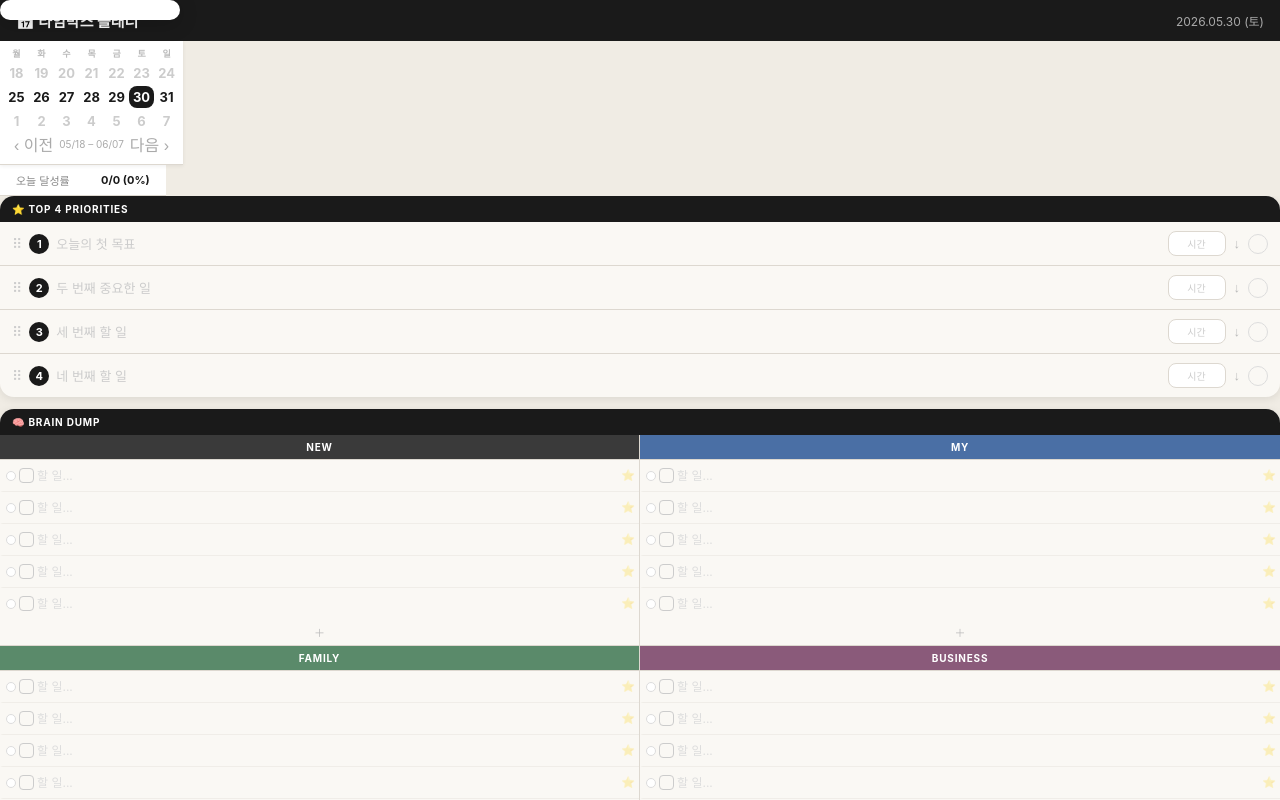
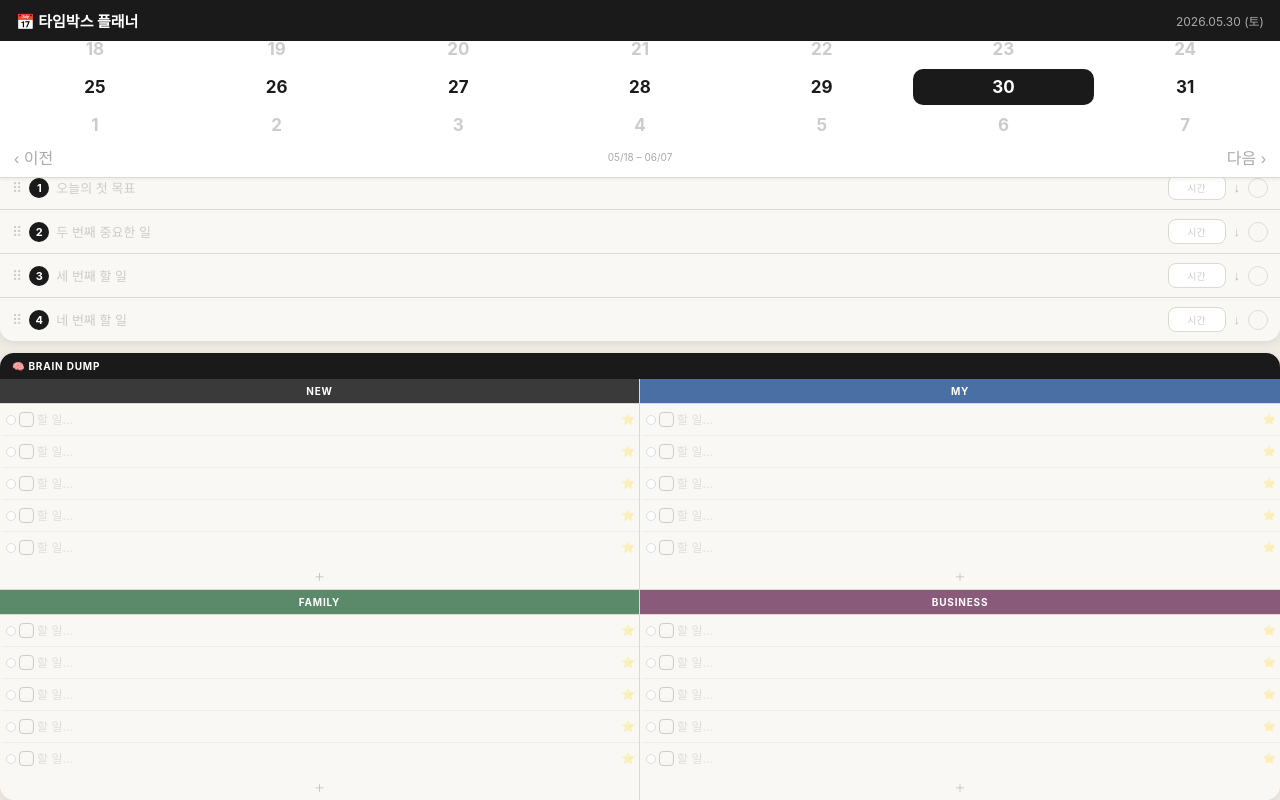
Before and after one commit to vengalink/timebox-planner, a plain HTML site: page index.html in a window 1280 px wide. Drawn offline with Linux system fonts and the light colour scheme.

Commit message:
Fix white box bug, full-width calendar, remove progress bar

```diff
--- a/index.html
+++ b/index.html
@@ -25,36 +25,29 @@
   .header-date{color:#aaa;font-size:12px;}
 
   /* 날짜 바 */
-  .date-bar{position:fixed;z-index:40;background:#fff;border-bottom:1px solid var(--border);
+  .date-bar{position:fixed;left:0;right:0;z-index:40;background:#fff;border-bottom:1px solid var(--border);
     box-shadow:0 1px 4px rgba(0,0,0,.07);padding:6px 4px 4px;}
   /* 요일 헤더 */
   .dow-row{display:grid;grid-template-columns:repeat(7,1fr);margin-bottom:2px;}
-  .dow-label{text-align:center;font-size:9px;color:#bbb;font-weight:600;}
+  .dow-label{text-align:center;font-size:10px;color:#bbb;font-weight:700;padding:4px 0;}
   /* 3주 그리드 */
   .week-grid{display:flex;flex-direction:column;gap:2px;}
   .week-row{display:grid;grid-template-columns:repeat(7,1fr);}
   .day-chip{display:flex;flex-direction:column;align-items:center;justify-content:center;
-    padding:3px 2px;border-radius:8px;cursor:pointer;
-    font-size:8px;color:#bbb;gap:1px;}
+    padding:8px 0;border-radius:10px;cursor:pointer;
+    font-size:9px;color:#bbb;gap:2px;width:100%;}
   .day-chip.cur-week{color:#888;}
-  .day-num{font-size:13px;font-weight:700;color:#ccc;}
+  .day-num{font-size:17px;font-weight:700;color:#ccc;}
   .day-chip.cur-week .day-num{color:var(--accent);}
   .day-chip.selected{background:var(--accent)!important;color:#fff!important;}
   .day-chip.selected .day-num{color:#fff!important;}
   .day-chip.today:not(.selected){background:#f0ede8;}
   .day-chip.today:not(.selected) .day-num{color:var(--accent);}
   /* 주 이동 화살표 */
-  .date-nav-row{display:flex;justify-content:space-between;align-items:center;padding:0 4px 4px;}
+  .date-nav-row{display:flex;justify-content:space-between;align-items:center;padding:2px 4px 4px;}
   .date-nav-btn{background:none;border:none;font-size:16px;color:#aaa;padding:0 6px;cursor:pointer;}
   .date-range-label{font-size:10px;color:#aaa;}
 
-  /* 완료율 */
-  .progress-wrap{position:fixed;z-index:39;background:#fff;border-bottom:1px solid var(--border);
-    padding:7px 16px;display:flex;align-items:center;gap:10px;}
-  .progress-label{font-size:11px;color:#888;flex-shrink:0;}
-  .progress-bar-bg{flex:1;background:#ede9e2;border-radius:99px;height:7px;}
-  .progress-bar-fill{height:7px;border-radius:99px;background:var(--accent);transition:width .4s;}
-  .progress-pct{font-size:11px;font-weight:700;color:var(--accent);flex-shrink:0;min-width:60px;text-align:right;}
 
   /* 메인 */
   .main{position:fixed;left:0;right:0;bottom:0;overflow-y:auto;-webkit-overflow-scrolling:touch;}
@@ -127,7 +120,7 @@
   .color-picker-overlay.open{display:block;}
   .color-picker-popup{position:fixed;z-index:301;background:#fff;border-radius:14px;
     padding:10px;box-shadow:0 4px 20px rgba(0,0,0,.2);
-    display:flex;flex-wrap:wrap;gap:8px;width:180px;}
+    display:none;flex-wrap:wrap;gap:8px;width:180px;}
   .cp-swatch{width:28px;height:28px;border-radius:50%;cursor:pointer;border:2px solid transparent;
     transition:transform .15s,border-color .15s;}
   .cp-swatch:active{transform:scale(1.2);}
@@ -182,11 +175,6 @@
   </div>
 </div>
 
-<div class="progress-wrap" id="progress-wrap">
-  <span class="progress-label">오늘 달성률</span>
-  <div class="progress-bar-bg"><div class="progress-bar-fill" id="prog-fill" style="width:0%"></div></div>
-  <span class="progress-pct" id="prog-pct">0/0 (0%)</span>
-</div>
 
 <div class="main" id="main">
   <div class="content">
@@ -284,10 +272,8 @@ function escHtml(s){return (s||'').replace(/&/g,'&amp;').replace(/"/g,'&quot;').
 function fixLayout(){
   const hH=document.getElementById('header').offsetHeight;
   const dH=document.getElementById('date-bar').offsetHeight;
-  const pH=document.getElementById('progress-wrap').offsetHeight;
   document.getElementById('date-bar').style.top=hH+'px';
-  document.getElementById('progress-wrap').style.top=(hH+dH)+'px';
-  document.getElementById('main').style.top=(hH+dH+pH)+'px';
+  document.getElementById('main').style.top=(hH+dH)+'px';
 }
 
 /* 날짜 바 - 3주 그리드 */
--- a/sw.js
+++ b/sw.js
@@ -1,4 +1,4 @@
-const VERSION = 'v10';
+const VERSION = 'v11';
 const CACHE = 'timebox-' + VERSION;
 const FILES = ['./', './index.html', './manifest.json'];
 
```
